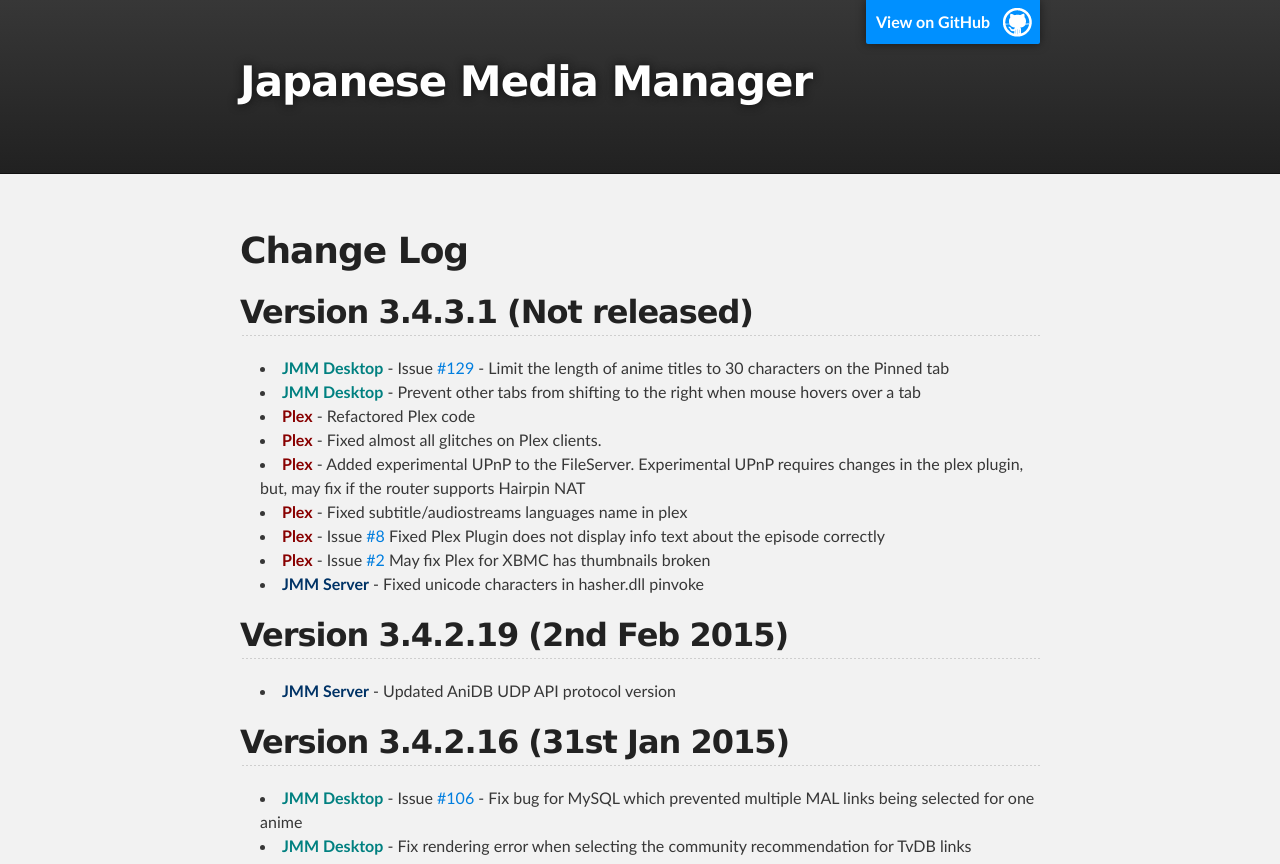
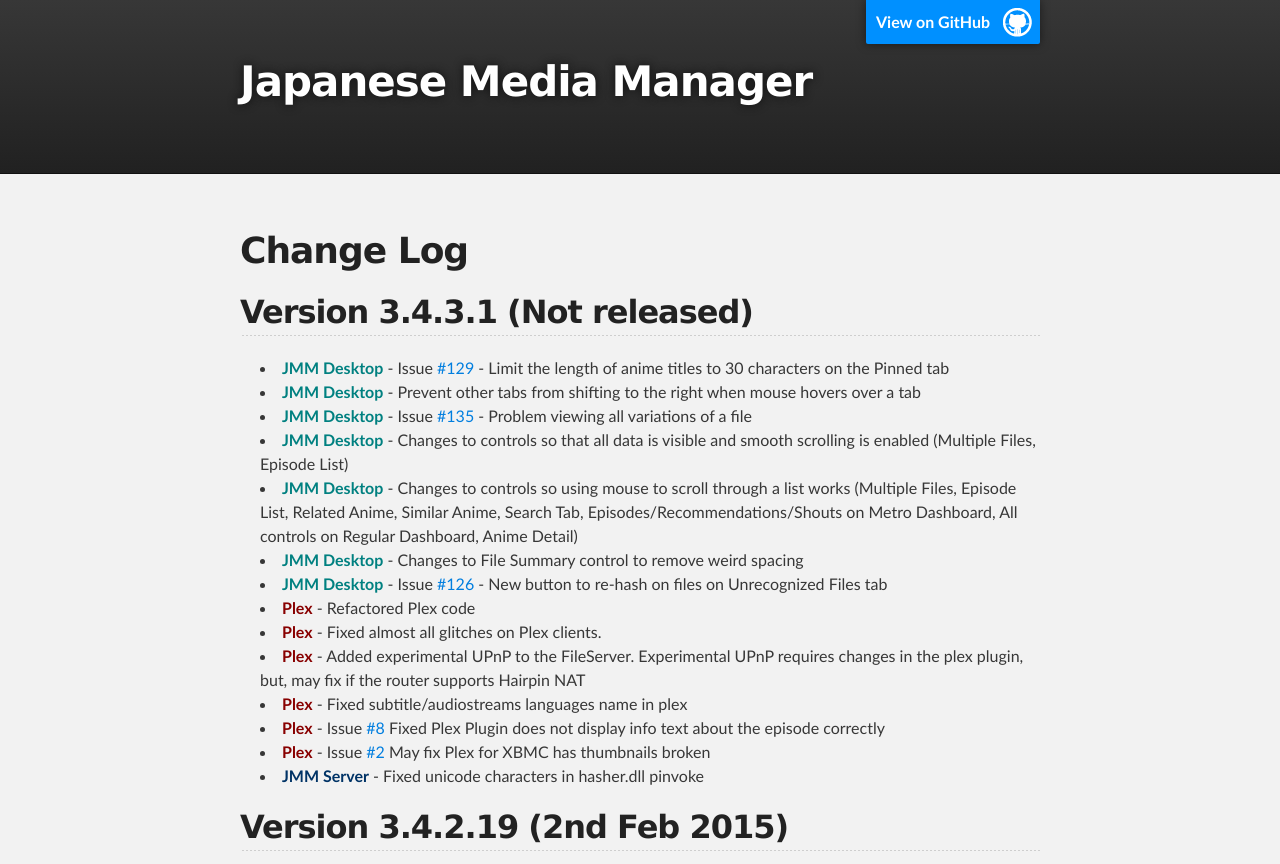
Before and after one commit to ShokoAnime/Old-JMM-Site, a plain HTML site: page changes.html in a window 1280 px wide. Shown: the top 864 px of the page. Drawn offline with Linux system fonts and the light colour scheme.

Commit message:
no message

```diff
--- a/changes.html
+++ b/changes.html
@@ -35,6 +35,11 @@
 <ul>
 <li><span class=jmmdesktop>JMM Desktop</span> - Issue <a href="https://github.com/japanesemediamanager/jmmclient/issues/129">#129</a> - Limit the length of anime titles to 30 characters on the Pinned tab</li>
 <li><span class=jmmdesktop>JMM Desktop</span> - Prevent other tabs from shifting to the right when mouse hovers over a tab</li>
+<li><span class=jmmdesktop>JMM Desktop</span> - Issue <a href="https://github.com/japanesemediamanager/jmmclient/issues/135">#135</a> - Problem viewing all variations of a file</li>
+<li><span class=jmmdesktop>JMM Desktop</span> - Changes to controls so that all data is visible and smooth scrolling is enabled (Multiple Files, Episode List)</li>
+<li><span class=jmmdesktop>JMM Desktop</span> - Changes to controls so using mouse to scroll through a list works (Multiple Files, Episode List, Related Anime, Similar Anime, Search Tab, Episodes/Recommendations/Shouts on Metro Dashboard, All controls on Regular Dashboard, Anime Detail)</li>
+<li><span class=jmmdesktop>JMM Desktop</span> - Changes to File Summary control to remove weird spacing</li>
+<li><span class=jmmdesktop>JMM Desktop</span> - Issue <a href="https://github.com/japanesemediamanager/jmmserver/issues/126">#126</a> - New button to re-hash on files on Unrecognized Files tab</li>
 <li><span class=plex>Plex</span> - Refactored Plex code</li>
 <li><span class=plex>Plex</span> - Fixed almost all glitches on Plex clients.</li>
 <li><span class=plex>Plex</span> - Added experimental UPnP to the FileServer. Experimental UPnP requires changes in the plex plugin, but, may fix if the router supports Hairpin NAT</li>
```
